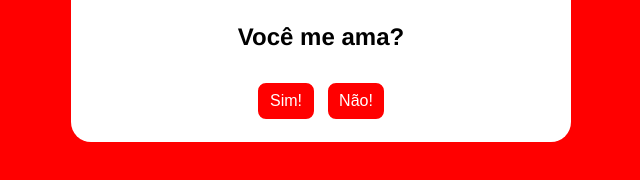
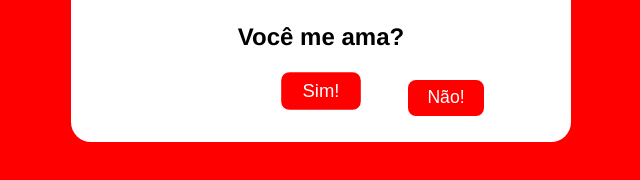
Before and after one commit to DevLucasRocha/Valentine-s-day, a React (Vite) app in the folder valentine-days/: page / in a window 1280 px wide. Shown: the part 466-646 px from the top of the page, without its empty margins (319-959 px from the left). Built offline with nearby package versions, Linux system fonts and the light colour scheme.

Commit message:
Update Panel.css

```diff
--- a/valentine-days/src/components/Panel.css
+++ b/valentine-days/src/components/Panel.css
@@ -25,13 +25,16 @@
     width: 100%;
     min-height: 70px;
     margin-top: 20px;
+    display: flex;
+    justify-content: center;
+    gap: 20px;
 }
 
 .love-button {
     height: 40px;
-    width: 60px;
-    font-size: 1rem;
-    margin: 10px 5px 0 5px;
+    width: 80px;
+    font-size: 1.1rem;
+    margin: 0 10px;
     background-color: red;
     border: 2px solid white;
     border-radius: 10px;
@@ -72,10 +75,14 @@
 .love-button#sim {
     position: relative;
     z-index: 1;
+    animation: heartbeat 1s infinite;
 }
 
 .love-button#nao {
+    position: absolute;
     z-index: 2;
+    left: 65%;
+    top: 10%;
 }
 
 @media (max-width: 600px) {
```
